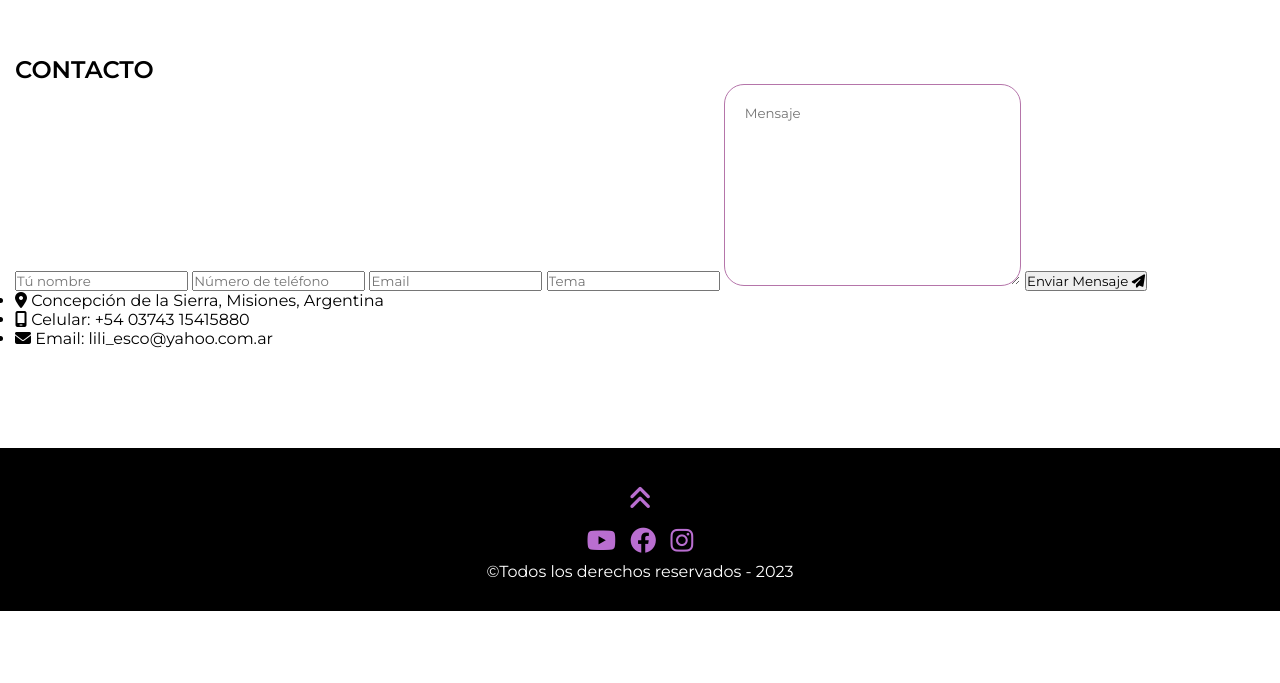
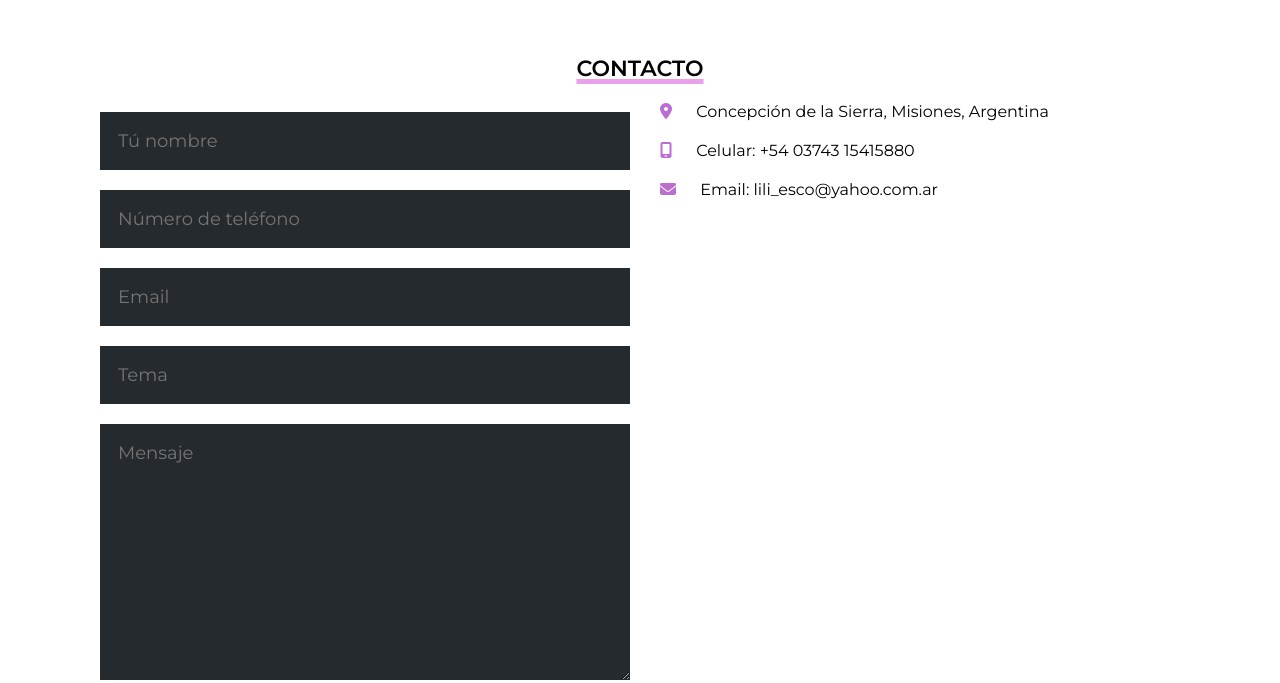
Before and after one commit to Liliana993/Liliana993.github.io, a plain HTML site: page index.html in a window 1280 px wide. Shown: the part 3274-3957 px from the top of the page. Before the commit the page ends 3885 px from the top, so only its background shows below. Drawn offline with Linux system fonts and the light colour scheme.

Commit message:
Update estilo.css
Signed-off-by: Liliana993 <113596545+Liliana993@users.noreply.github.com>

```diff
--- a/estilo.css
+++ b/estilo.css
@@ -417,62 +417,83 @@ transition: .5s;
 }
 
 /*SECCION CONTACTO*/
-#contacto{
-    padding: 100px 15px;
+.contenido-seccion{
+    max-width: 1100px;
+    padding: 100px 0;
+    margin: auto;
 }
 
-#contacto .titulo-seccion{
+.contenido-seccion h2{
     margin-bottom: 20px;
     text-align: center;
-    font-size: 24px;
+    font-size: 22px;
     text-transform: uppercase;
-    color: #000;
+    color: black;
     text-decoration: underline;
     text-decoration-color: #e9a1eb;
     text-decoration-thickness: 5px;
 }
 
-.contenedor-form{
-    max-width: 1000px;
+.contacto .contenido-seccion{
+    max-width: 1100px;
     margin: auto;
 }
 
-.contenedor-form .fila-mitad .input-mitad{
-    display:inline-flex;
-    justify-content:space-between;
-    margin-bottom: 18px;
-    width: 40%;
+.contacto .fila{
+    display: flex;
 }
 
-.contenedor-form input, textarea{
-    padding: 20px;
-    border-radius: 20px;
-    border: none;
-    border: 1px solid #b575aa;
+.contacto .col{
+    width: 50%;
+    padding: 10px;
+    position: relative;
 }
 
-.contenedor-form .fila{
-    margin-bottom: 12px;
-}
-.contenedor-form .input-full{
+.contacto .col input, .contacto .col textarea{
+    display: block;
     width: 100%;
+    padding: 18px;
+    border: none;
+    margin-bottom: 20px;
+    background-color: #252A2E;
+    color: #fff;
+    font-size: 18px;
 }
 
-.btn-enviar{
+.contacto button{
+    cursor: pointer;
     display: block;
-    margin: auto;
-    cursor: pointer;
+    text-decoration: none;
+    color: black;
+    border-radius: 30px;
+    padding: 10px 20px;
+    border: 1px solid #3d3d3d;
+    margin: 20px auto;
     transition: .5s;
-    padding: 10px 15px;
-    font-size: 18px;
-    font-weight: bold;
+    position: relative;
 }
 
-.btn-enviar:hover{
-    background-color: #b575aa;
-    color: #fff;
+button:hover{
+    background-color: rgb(133, 101, 162);
+    color: azure;
 }
 
+.info ul{
+    list-style: none;
+}
+
+.info ul li{
+    margin-bottom: 20px;
+}
+
+.info ul li i{
+    color:#b96ed0;
+    display: inline-block;
+    margin-right: 20px;
+    margin-left: 20px;
+}
+
+/*FOOTER*/
 footer{
     background-color: #000;
     color: #fff;
@@ -480,14 +501,31 @@ footer{
     padding: 30px 0;
 }
 
-footer a{
-    text-decoration: none;
-    color: #b96ed0;
-    display: inline-block;
-    margin: 5px;
-    font-size: 26px;
+footer .redes{
+    margin-bottom: 20px;
 }
 
+footer .redes a{
+    text-decoration: none;
+    color: beige;
+    display: inline-block;
+    border: 1px solid #fff;
+    border-radius: 100%;
+    width: 42px;
+    height: 42px;
+    line-height: 42px;
+    margin: 40px 5px;
+    font-size: 1rem;
+    transition: .5s;
+}
+
+footer .redes a:hover{
+    color: rgb(189, 146, 228);
+}
+
+footer .arriba a:hover{
+    color: rgb(189, 146, 228);
+}
 /*SECCION RESPONSIVE*/
 @media screen and (max-width: 800px){
     .redes{
@@ -558,16 +596,12 @@ margin: 10px auto;
 #portafolio .fila .proyecto{
     margin: 10px auto;
 }
-#contacto{
-    padding: 50px 15px;
-}
-#contacto .contenedor-form .mitad{
-    margin-bottom: 15px;
+.contacto .fila{
     display: block;
 }
-#contacto .contenedor-form .mitad input{
-width: 100%;
-margin-bottom: 15px;
+
+.contacto .fila .col{
+    width: 100%;
 }
 
 }
```
